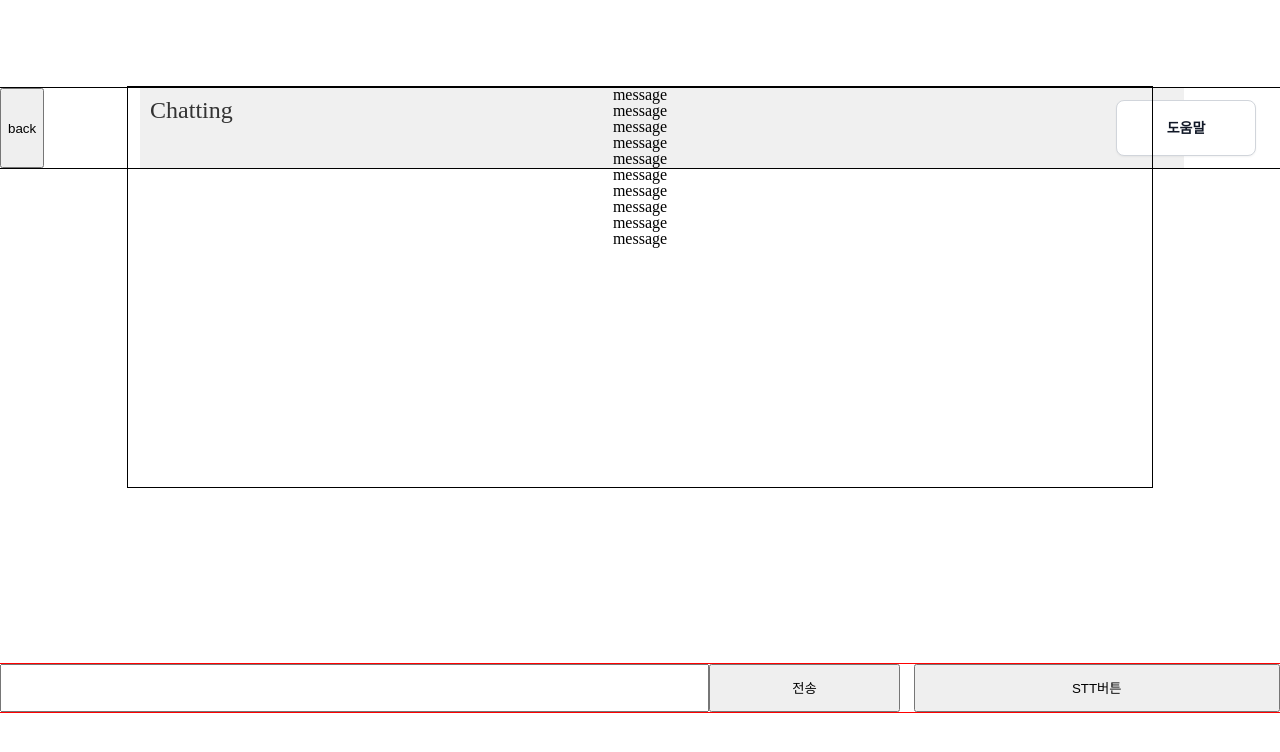
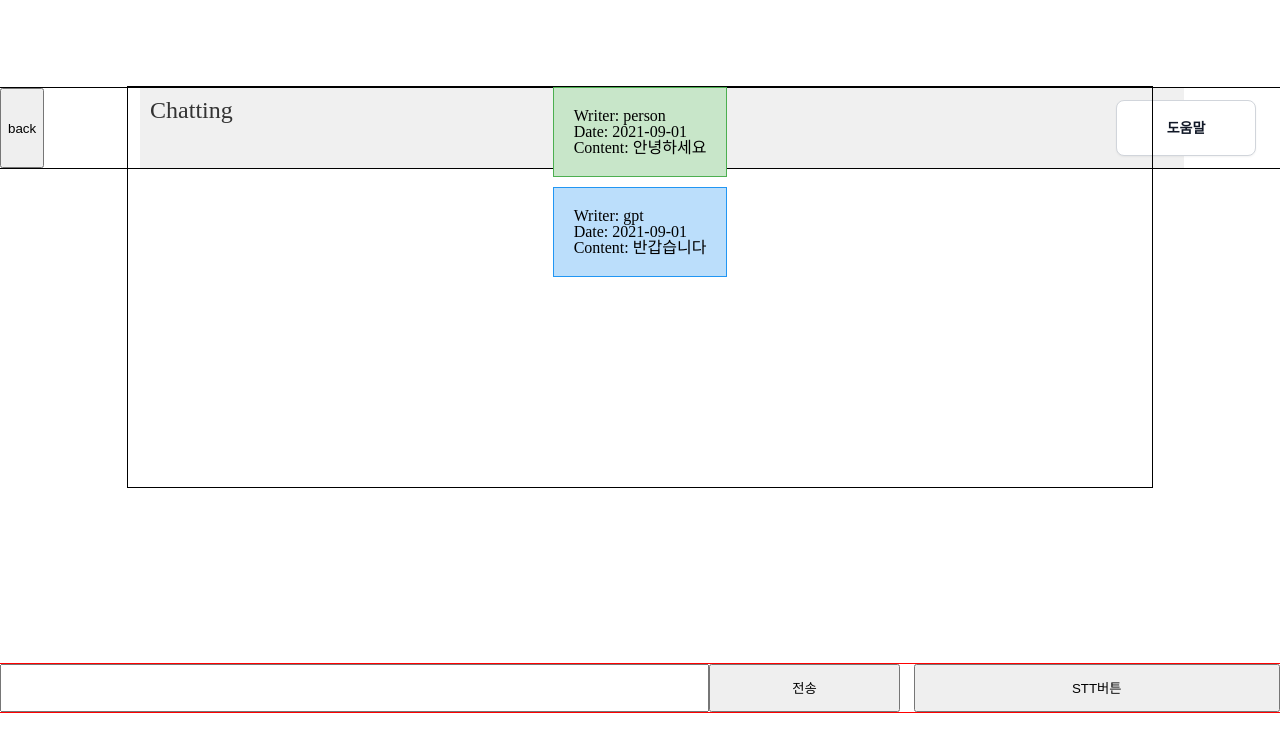
Before and after one commit to CWDll/Mearing, a React (Create React App) app: page /chatbot in a window 1280 px wide. Shown: the top 752 px of the page. Built offline with nearby package versions, Linux system fonts and the light colour scheme.

Commit message:
[Feat] 채팅 전송자가 누군지에 따라(person | gpt) 다르게 렌더링한다.

```diff
--- /dev/null
+++ b/src/components/ChatbotMsgBox.tsx
@@ -0,0 +1,38 @@
+import React from "react";
+import styled, { css } from "styled-components";
+
+interface ChatbotMsgBox {
+  writer: string;
+  date: string;
+  content: string;
+}
+
+// 스타일을 조건부로 적용하는 함수
+const messageBoxStyle = css<{ writer: "person" | "gpt" }>`
+  padding: 20px;
+  margin-bottom: 10px;
+  border: 1px solid
+    ${({ writer }) => (writer === "person" ? "#4CAF50" : "#2196F3")};
+  background-color: ${({ writer }) =>
+    writer === "person" ? "#C8E6C9" : "#BBDEFB"};
+`;
+
+interface ChatbotMsgBoxProps extends ChatbotMsgBox {
+  writer: "person" | "gpt";
+}
+
+const ContentBoxWrapper = styled.div<{ writer: "person" | "gpt" | any }>`
+  ${messageBoxStyle}
+`;
+
+const ChatbotMsgBox: React.FC<ChatbotMsgBoxProps> = (props) => {
+  return (
+    <ContentBoxWrapper writer={props.writer}>
+      <div>Writer: {props.writer}</div>
+      <div>Date: {props.date}</div>
+      <div>Content: {props.content}</div>
+    </ContentBoxWrapper>
+  );
+};
+
+export default ChatbotMsgBox;
--- a/src/pages/ChatbotPage/ChatbotPage.tsx
+++ b/src/pages/ChatbotPage/ChatbotPage.tsx
@@ -6,6 +6,7 @@ import { useNavigate } from "react-router-dom";
 import TitleBar from "../../components/common/TitleBar";
 import { SecondaryButton } from "../../components/common/Button";
 import HelpModal from "../../components/HelpModal";
+import ChatbotMsgBox from "../../components/ChatbotMsgBox";
 
 const ChatbotPage: React.FC = () => {
   const navigate = useNavigate();
@@ -22,7 +23,8 @@ const ChatbotPage: React.FC = () => {
       </S.Header>
       <HelpModal />
       <S.ChatMsgContainer>
-        {Array(10).fill(<div>message</div>)}
+        <ChatbotMsgBox writer="person" date="2021-09-01" content="안녕하세요" />
+        <ChatbotMsgBox writer="gpt" date="2021-09-01" content="반갑습니다" />
       </S.ChatMsgContainer>
       <S.UsetActionContainer>
         <S.MsgInput type="text" />
```
